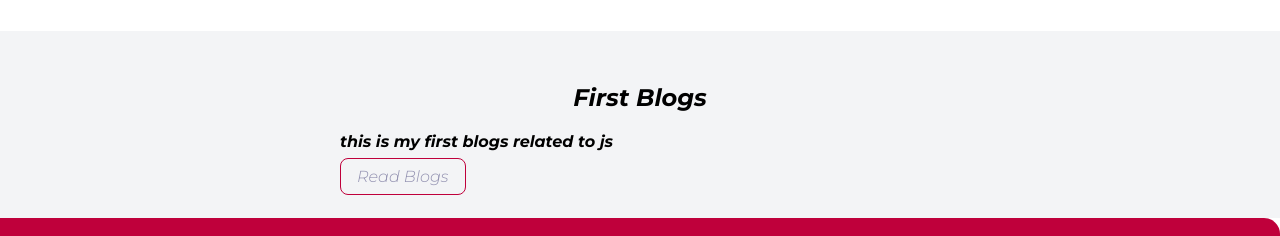
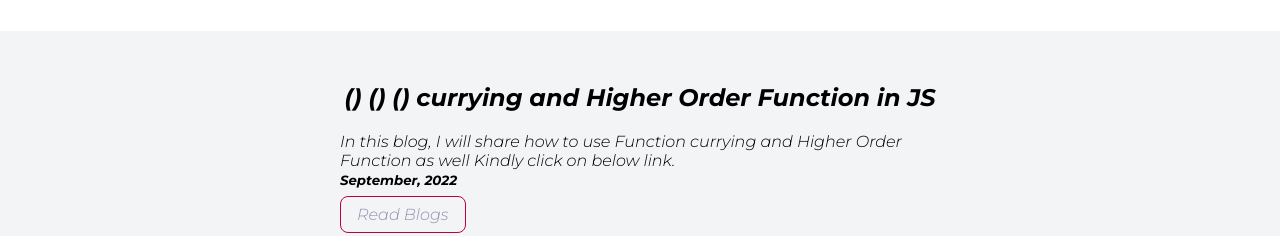
Before and after one commit to palkrashish/Ashish-Kr-Pal---site, a plain HTML site: page blogs.html in a window 1280 px wide. Shown: the part 564-800 px from the top of the page. Drawn offline with Linux system fonts and the light colour scheme.

Commit message:
docs: blogs page

```diff
--- a/blogs.html
+++ b/blogs.html
@@ -35,9 +35,11 @@
 
   <section class="section ow">
     <div class="container container-center">
-      <h1>First Blogs </h1>
-      <p> <strong>this is my first blogs related to js</strong> </p>
-      <a class="link link-secondary" href="/blogs.html"> Read Blogs </a>
+      <h1>() () () currying and Higher Order Function in JS </h1>
+      <p> In this blog, I will share how to use  Function currying and Higher Order Function as well Kindly click on below link. <br />
+        <small><b>September,  2022</b></small></p>
+
+      <a class="link link-secondary" href="https://palkrashish.hashnode.dev/currying-and-higher-order-function-in-js" target="_blank"> Read Blogs </a>
     </div>
 
   </section>
```
Also changed, not shown: projects.html (+2 -2 lines).
